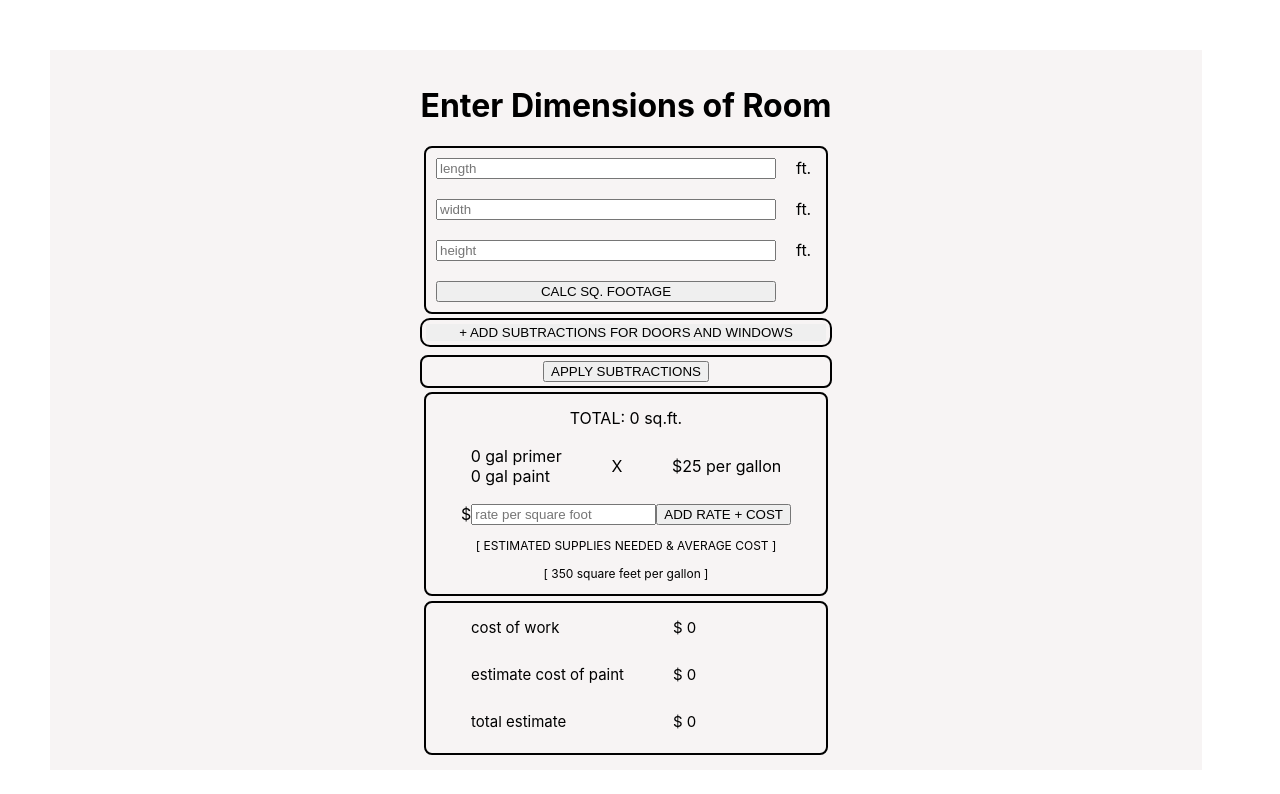
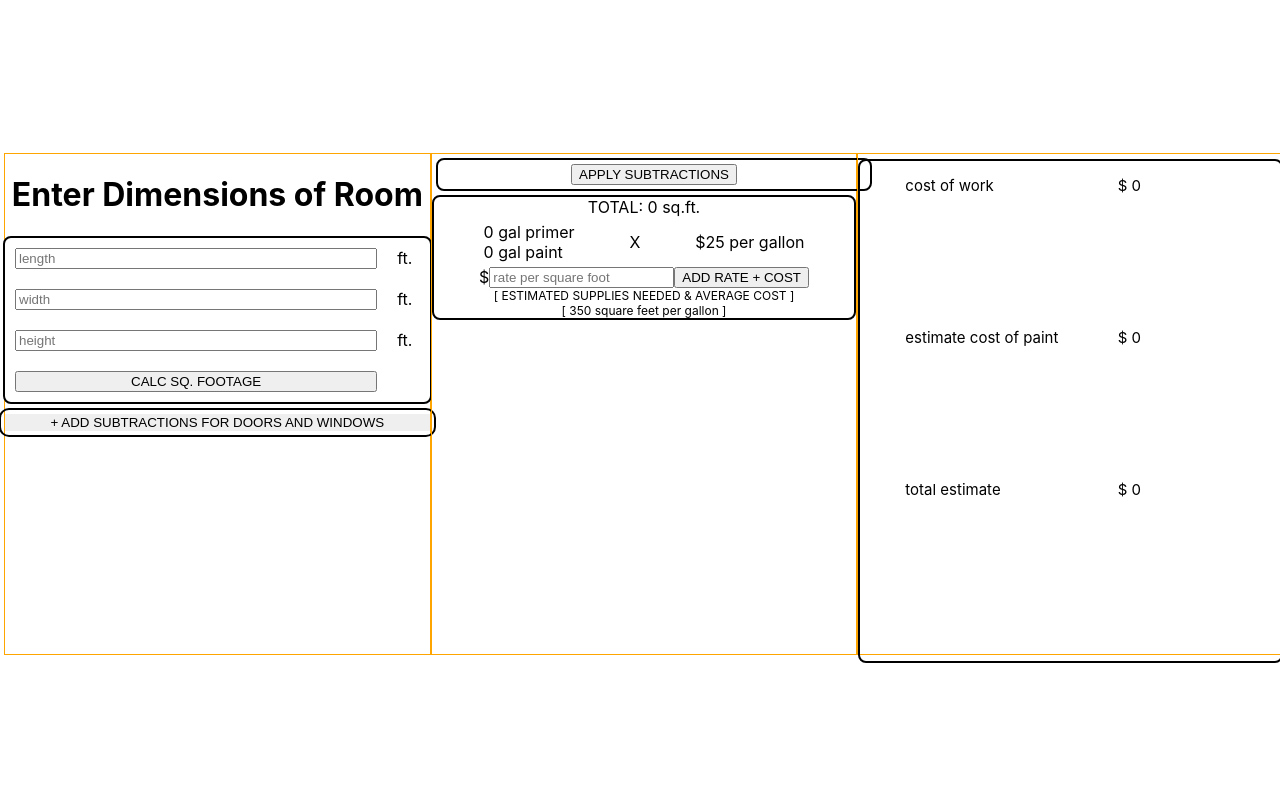
Before and after one commit to MattOrtner/the-painters-tool, a React (Create React App) app: page / in a window 1280 px wide. Shown: the top 794 px of the page. Built offline with nearby package versions, Linux system fonts and the light colour scheme.

Commit message:
wip desktop layout

```diff
--- a/src/App.css
+++ b/src/App.css
@@ -1,21 +1,41 @@
 .App {
   display: flex;
-  margin: 50px;
+  margin: .25rem;
+  flex-direction: row;
+  justify-content: space-around;
+  align-items: center;
+  height: 100vh;
+  width: 100vw;
+  /* background-color: #ffffff; */
+}
+.App > .container {
+  height: 500px;
+  width: 500px;
+  border: 1px solid orange;
+}
+
+.App .container.left {
+  display: flex;
   flex-direction: column;
   align-items: center;
-  justify-content: center;
-  height: 90vh;
-  width: 90vw;
-  background-color: rgb(247, 244, 244);
 }
+/* .container-center {
+  flex-grow: 1;
+  order: 2;
+}
+
+.container-right {
+  flex-grow: 1;
+  order: 3;
+} */
 
 .inputs {
   border: 2px solid black;
   display: grid;
   grid-template-columns: 90% 10%;
   flex-direction: column;
-  width: 400px;
   border-radius: .5rem;
+  width:100%;
 }
 
 .inputs>* {
@@ -23,8 +43,6 @@
 }
 
 .info-container {
-  height: 200px;
-  width: 400px;
   border: 2px solid black;
   display: flex;
   flex-direction: column;
@@ -35,14 +53,13 @@
 
 .totals {
   border: 2px solid black;
-  height: 150px;
-  width: 400px;
   display: grid;
   grid-template-columns: 50% 50%;
   grid-template-rows: 30% 30% 30%;
   grid-gap: 2px;
   border-radius: .5rem;
   margin-top: 5px;
+  height: 100%;
 }
 
 .totals>* {
@@ -54,14 +71,14 @@
   font-size: 12px;
 }
 
-.subtractions {
+.add-subtraction {
   display: flex;
   justify-content: center;
-  border: 2px solid black;
+  border: 2px solid ;
   margin: .25rem;
   border-radius: 10px;
   padding: .25rem;
-  width: 400px;
+  width: 100%;
 }
 
 .subtraction-list {
@@ -69,7 +86,7 @@
   flex-direction: column;
   align-items: center;
   justify-content: center;
-  width: 400px;
+  width: 100%;
   border-radius: .5rem;
   border: 2px solid black;
   margin: .25rem;
--- a/src/App.js
+++ b/src/App.js
@@ -77,6 +77,7 @@ function App() {
 
   return (
     <div className="App">
+      <div className="container left">
         <h1>Enter Dimensions of Room</h1>
         <div className="inputs">
           <input type="number" placeholder="length" name="length" onChange={handleLHWInputs} />
@@ -87,7 +88,7 @@ function App() {
           <div>ft.</div>
           <input type="button" value="CALC SQ. FOOTAGE" onClick={calculate}/>
         </div>
-      <div className="subtractions">
+        <div className="add-subtraction">
           {isSubtracted ?
             <>
               <SubtractionInput subtractionList={subtractionList} setIsSubtracted={setIsSubtracted} setSubtractionList={setSubtractionList} />
@@ -96,9 +97,9 @@ function App() {
             <button className="subtract-button" onClick={() => setIsSubtracted(true)}>+ ADD SUBTRACTIONS FOR DOORS AND WINDOWS</button>
           }
         </div>
-
+      </div>
+      <div className="container center">
         <SubtractionList subtractFromTotal={subtractFromTotal} subtractionList={subtractionList} />
-
         <div className="info-container">
           <div className="info">TOTAL: {totalFootage} sq.ft.</div>
           <div className="paint-container">
@@ -117,7 +118,10 @@ function App() {
           <div className="small-print">[ ESTIMATED SUPPLIES NEEDED & AVERAGE COST ]</div>
           <div className="small-print">[ 350 square feet per gallon ]</div>
         </div>
+      </div>
+      <div className="container right">
         <Totals rate={rate} paintCost={paintCost} totalCost={totalCost}/>
+      </div>
     </div>
   );
 }
```
Also changed, not shown: 1 other file (tests, documents, lock files or other folders). Lines whose indentation alone changed are shown as unchanged.
